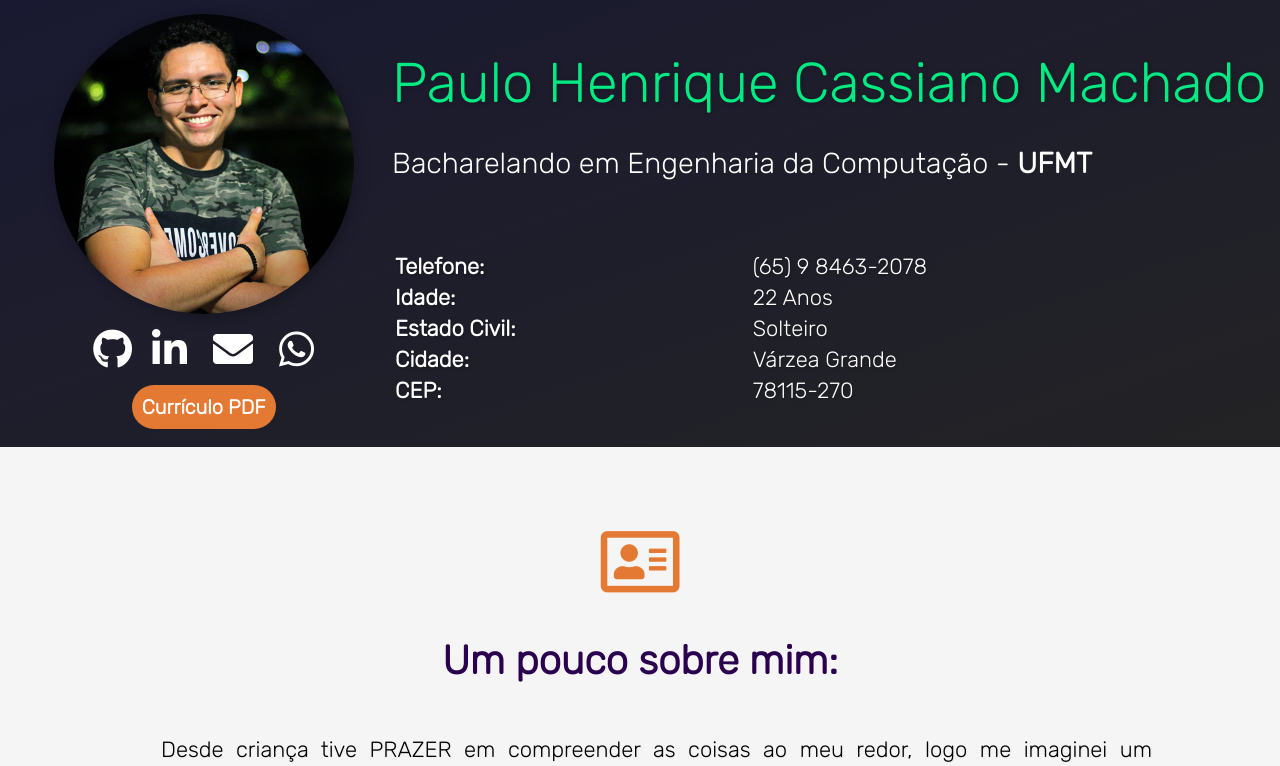
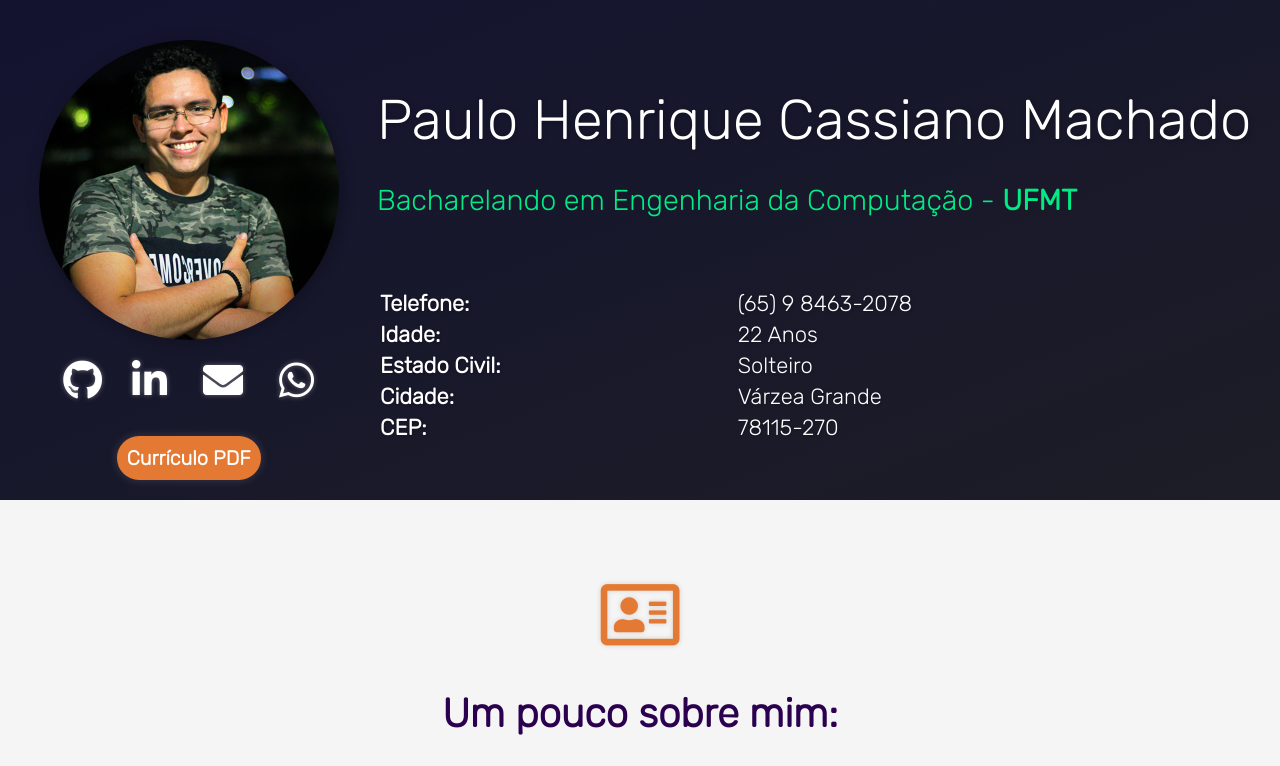
Before and after one commit to paulo-henrique-phcm/paulo-henrique-phcm.github.io, a plain HTML site: page index.html in a window 1280 px wide. Shown: the top 766 px of the page. Drawn offline with Linux system fonts and the light colour scheme; files that its build step writes are made by us from their sources.

Commit message:
Add files via upload

```diff
--- a/css/style.css
+++ b/css/style.css
@@ -7,7 +7,7 @@ body{
     font-weight: 300;
     box-sizing: border-box;
     font-family: 'Rubik', sans-serif;
-    background-image: linear-gradient(to right, #1e1e3b, #252527);
+    background-image: linear-gradient(to right, #1a1a33, #1f1f25);
 }
 /*=========alinhamentos========*/
 .coluna{
@@ -48,12 +48,11 @@ body{
     width: 100%;
     padding: 0px;
     margin: 0px;
-    background-image: linear-gradient(to bottom right, #191931, #232325);
-    box-shadow: 0px 5px 15px #00000048;
+    background-image: linear-gradient(to bottom right, #131330, #1d1d27);
+    box-shadow: 0px 0px 15px #00000048;
    }
 .foto_position{
-    margin-top: 40px;
-    padding-left: 0px
+    padding-top: 40px
 }
 .foto{
     width: 300px;
@@ -63,14 +62,14 @@ body{
     box-shadow: 2px 2px 15px #0000004f;
 }
 .text_white_titulo{
-    color: #00eb84;
+    color: white;
     font-size: 3em;
     text-align: center;
     text-shadow: 1px 1px 5px #00000036;
   }
   .text_white_subtitle{
-    color: #ffffff;
-    font-size: 1.8em;
+    color: #00eb84;
+    font-size: 24px;
     text-align: center;
     padding-top: 30px;
     padding-bottom: 30px;
@@ -79,7 +78,8 @@ body{
   .style_btn_cab{
     font-size: 40px;
     color: #ffffff;
-    padding: 10px
+    padding: 15px;
+    text-shadow: 0 0 5px rgba(255, 255, 255, 0.349);
   }
   .btn_cab {
     position: relative;
@@ -93,12 +93,13 @@ body{
     }
 
     .btn_curriculo{
-      margin:5px;
+      margin:20px;
       padding:10px;
       border: none;
       outline: none;
       background: #e37933;
       border-radius: 25px;
+      box-shadow: 0 0 10px rgba(255, 255, 255, 0.151);
 
       font-weight: bold;
       text-decoration:none;
@@ -120,11 +121,12 @@ body{
   padding: 40px;
   color: #e37933;
   font-size: 70px;
+  text-shadow: 0px 0px 5px #7a66573f;
 }
 .infos_titulo{
     padding-bottom: 30px;
     font-size: 40px;
-    color: #00eb84;
+    color: white;
     text-align: center;
    }
 .infos {
@@ -171,7 +173,7 @@ body{
   }
   /*to mobile=============================================================================================*/
 
-  @media all and (min-width: 25cm) {
+  @media all and (min-width: 20cm) {
     .linha{
      position: relative;
      display: flex;
@@ -189,17 +191,17 @@ body{
 
  /*=========cabecalho========*/
     .foto_position{
-        margin-top: 0;
-        padding-left: 40px
+        padding-left: 10px;
     }
    .text_white_titulo{
-     color: #00eb84;
+     padding-top: 20px;
+     color: white;
      font-size: 3.5em;
      text-align: left;
      text-shadow: 1px 1px 5px #00000036;
    }
    .text_white_subtitle{
-     color: #ffffff;
+     color: #00eb84;
      font-size: 1.8em;
      text-align: left;
      padding-top: 30px;
--- a/index.html
+++ b/index.html
@@ -336,10 +336,11 @@
             <div class='text_all coluna' style='color:#2a004f; text-align: center; font-size: 18px;'>
                 <a>Novas atualizações em breve.</a><br>
                 <b>Hospedado em: https://github.com/paulo-henrique-phcm/paulo-henrique-phcm.github.io</b><br>
-                <a>Contatos:</a><br>
+                <a>Contato:</a><br>
+                <a>+55 (65) 98463 2078</a><br>
                 <a>paulo.phcm98@gmail.com</a><br>
                 <a>paulohenriquephcm@hotmail.com</a><br>
-                <a>+55 (65) 9 8463 2078</a><br>
+
             </div>
         </div>
 
```
